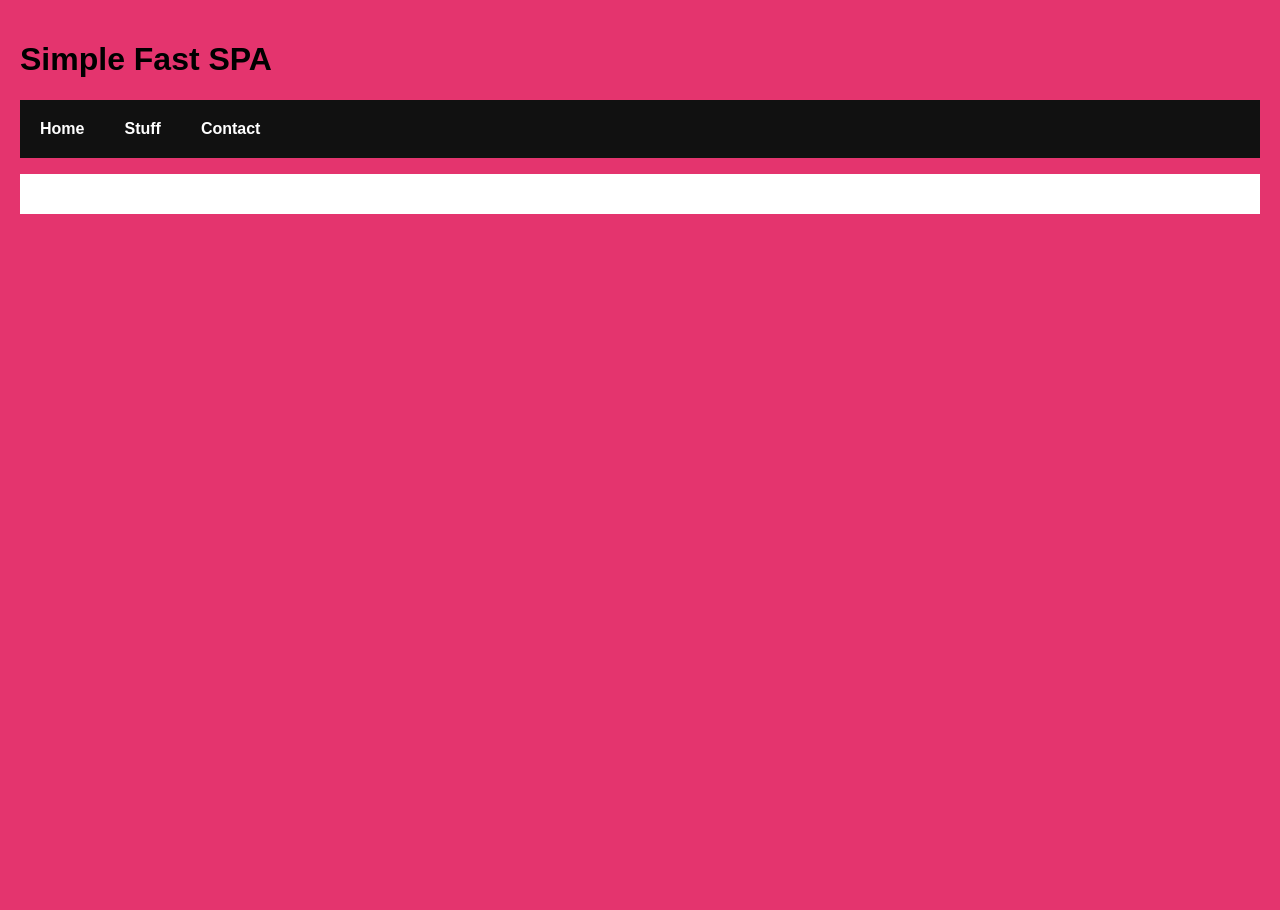
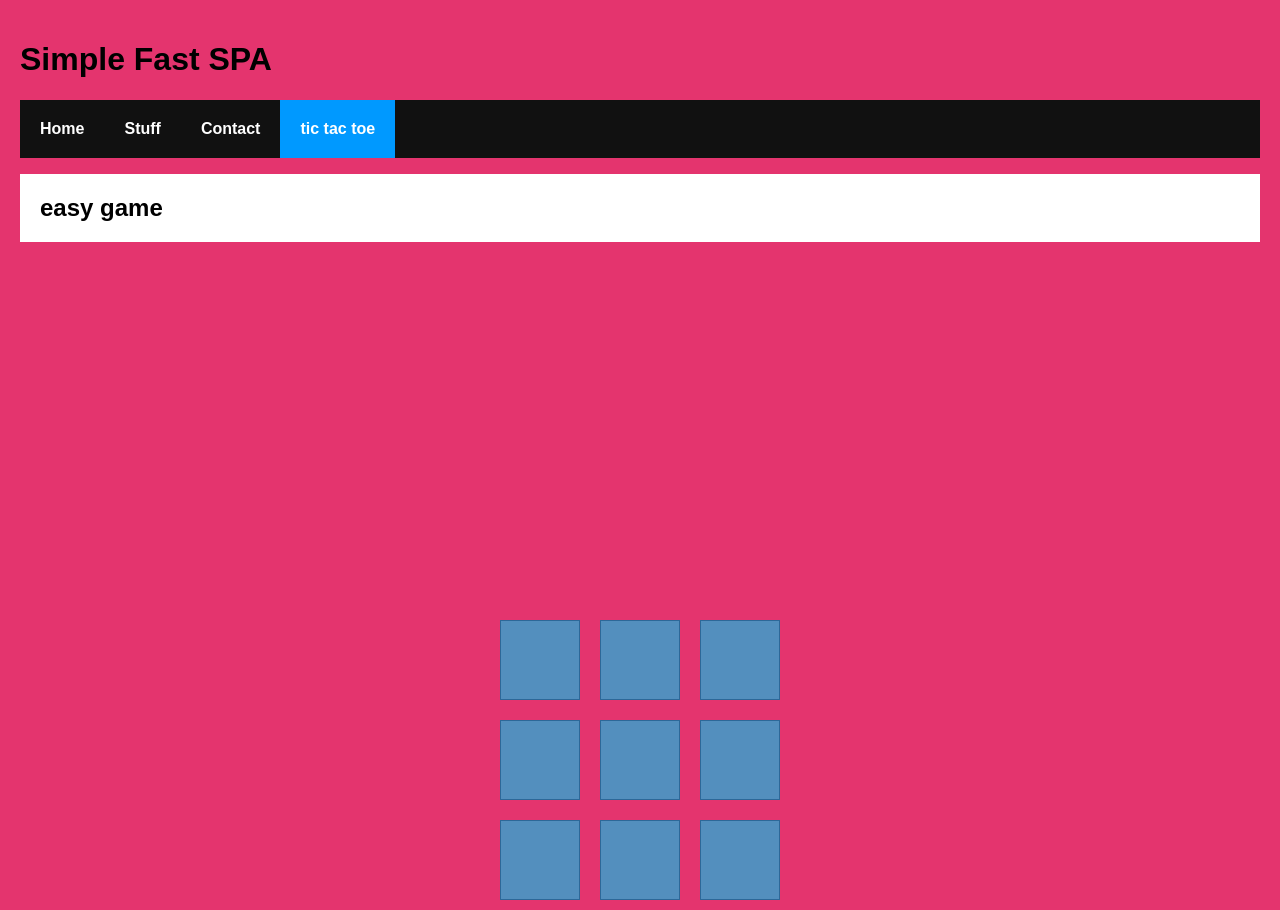
Before and after one commit to ShiraBenZaken/simple-fast-react-spa, a React (Create React App) app: page /#/tictactoe in a window 1280 px wide. Before the commit the page ends 800 px from the top, so only its background shows below. Built offline with nearby package versions, Linux system fonts and the light colour scheme.

Commit message:
tic tac tue- to show more code option that i can do :)

```diff
--- a/src/App.js
+++ b/src/App.js
@@ -3,7 +3,7 @@
 import Home from "./screens/Home.jsx";
 import Stuff from "./screens/Stuff.jsx";
 import Contact from "./screens/Contact.jsx";
-
+import Game from "./tictactoe/Game"
 
 function App() {
 
@@ -15,11 +15,13 @@
         <li><NavLink exact to="/">Home</NavLink></li>
           <li><NavLink to="/stuff">Stuff</NavLink></li>
           <li><NavLink to="/contact">Contact</NavLink></li>
+          <li><NavLink to="/tictactoe">tic tac toe</NavLink></li>
         </ul>
         <div className="content">
           <Route exact path="/" component={Home}/>
             <Route path="/stuff" component={Stuff}/>
             <Route path="/contact" component={Contact}/>
+            <Route path="/tictactoe" component={Game}/>
         </div>
     </div>
   </HashRouter>
--- /dev/null
+++ b/src/tictactoe/Board.jsx
@@ -0,0 +1,33 @@
+import React, { Component,StyleSheet } from 'react';
+import Square from "./Square";
+import './styles.css';
+
+export default class Board extends Component{
+    renderSquare(i){
+        return <Square value={this.props.squares[i]}
+        onClick={()=>this.props.onClick(i)} />
+    }
+
+
+    render(){
+    return(
+        <div>
+            <div className="border-row">
+                {this.renderSquare(0)}
+                {this.renderSquare(1)}
+                {this.renderSquare(2)}
+            </div>
+            <div className="border-row">
+                {this.renderSquare(3)}
+                {this.renderSquare(4)}
+                {this.renderSquare(5)}
+            </div>
+            <div className="border-row">
+                {this.renderSquare(6)}
+                {this.renderSquare(7)}
+                {this.renderSquare(8)}
+            </div>
+
+        </div>
+    )}
+}
--- /dev/null
+++ b/src/tictactoe/Game.jsx
@@ -0,0 +1,77 @@
+import React, { Component} from 'react';
+import Board from './Board';
+import './styles.css';
+
+
+function winnerYay(squares){
+    const lines=[
+        [0,1,2],
+        [3,4,5],
+        [6,7,8],
+        [0,3,6],
+        [1,4,7],
+        [2,5,8],
+        [0,4,8],
+        [2,4,6],
+    ]
+    for (let index = 0; index < lines.length; index++) {
+        const [a,b,c] = lines[index];
+        if(squares[a] && squares[a]===squares[b] && squares[b]===squares[c]){
+            return squares[a];
+        }
+
+    }
+
+
+    return null;
+}
+
+export default class Game extends Component{
+
+    constructor(props){
+        super(props);
+        this.state={
+            xIsNext:true,
+            stepNumber:0,
+            history:[
+                {squares:Array(9).fill(null)}
+            ]
+        }
+    }
+    handleClick(i){
+        const history= this.state.history.slice(0,this.state.stepNumber+1);
+        const current=history[history.length-1];
+        const squares =current.squares.slice();
+        const winner=winnerYay(squares);
+        if (winner || squares[i]){
+            return;
+        }
+        squares[i]=this.state.xIsNext?'x':'o';
+        this.setState({
+           history:history.concat({
+               squares:squares
+           }) ,
+           xIsNext:!this.state.xIsNext,
+           stepNumber:history.length
+        })
+    }
+
+
+    render(){
+        const history=this.state.history;
+        const current=history[this.state.stepNumber]
+
+        return(
+            <div>
+                <div>
+                  <h2>easy game</h2>
+                </div>
+                <div className="game">
+                    <div className="game-board">
+                        <Board onClick={(i)=>this.handleClick(i)}
+                        squares={current.squares}/>
+                    </div>
+                </div>
+            </div>
+    )}
+}
--- /dev/null
+++ b/src/tictactoe/Square.jsx
@@ -0,0 +1,11 @@
+import React from 'react';
+import './styles.css';
+
+
+export default function Square(props){
+    return(
+        <button className="Square" onClick={props.onClick}>
+            {props.value}
+        </button>
+    )
+}
--- /dev/null
+++ b/src/tictactoe/styles.css
@@ -0,0 +1,50 @@
+
+.Square {
+    background: #fff;
+    border: 1px solid #999;
+    font-size: 50px;
+    font-weight: bold;
+    margin-right: -1px;
+    margin-top: -1px;
+    padding: 0;
+    text-align: center;
+    width: 80px;
+    line-height: 80px;
+    height: 80px;
+    display: inline-block;
+      text-decoration: none;
+      color: #fff;
+      font-weight: bold;
+      background-color: #538fbe;
+      margin: 10px;
+      border: 1px solid #2d6898;
+   }
+
+
+
+ /* Board */
+ .board-row:after {
+    clear: both;
+    content: "";
+    display: table;
+   }
+   /* Game */
+  .game {
+    position: absolute;
+    top: 95%;
+    left: 50%;
+    transform: translate(-50%, -50%);
+    display: flex;
+    flex-direction: row;
+    margin: 0 auto;
+   }
+   /* Game Info */
+  ul {
+    padding-left: 30px;
+   }
+   .game-info {
+    margin-left: 20px;
+   }
+   .status {
+    margin-bottom: 10px;
+   }
```
Also changed, not shown: src/App.css (line endings or trailing spaces), 1 other file (tests, documents, lock files or other folders).
